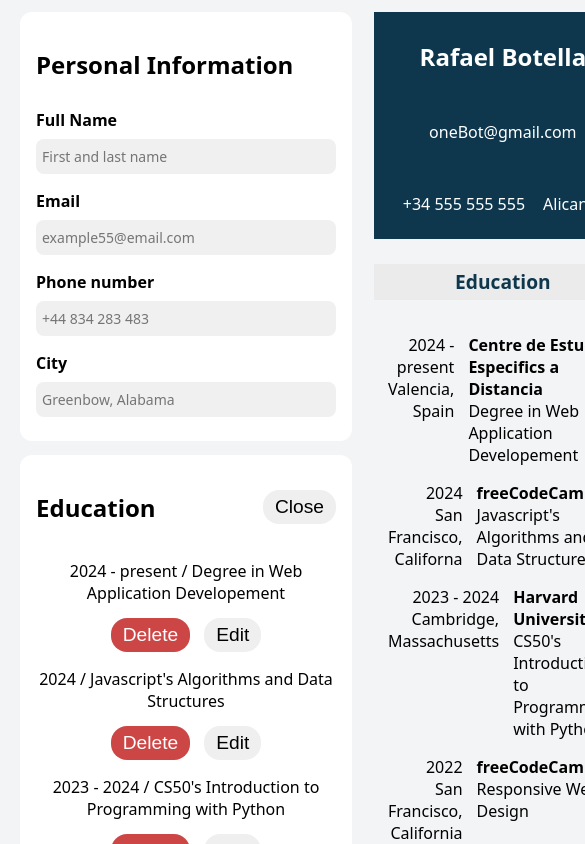
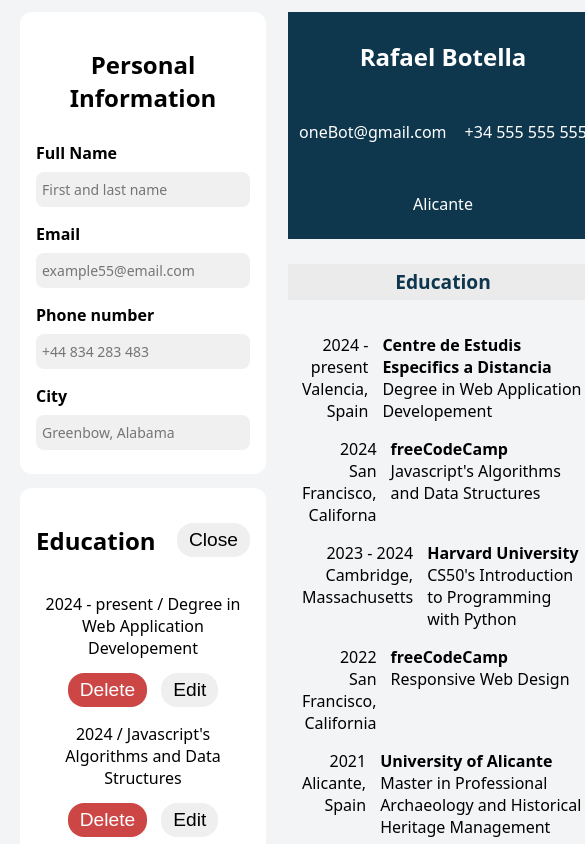
Before and after one commit to rafabo7/top-cv-application, a React (Vite) app: page / in a window 390 px wide. Shown: the top 844 px of the page, 585 px wide, since content can reach past the window. Built offline with nearby package versions, Linux system fonts and the light colour scheme.

Commit message:
Almost responsive

```diff
--- a/index.html
+++ b/index.html
@@ -3,7 +3,7 @@
   <head>
     <meta charset="UTF-8" />
     <link rel="icon" type="image/svg+xml" href="./src/assets/square-cv-svgrepo-com.svg" />
-    <meta name="viewport" content="width=device-width, initial-scale=1.0" />
+    <meta name="viewport" content="width=device-width, initial-scale=1" />
     <title>CV maker</title>
   </head>
   <body>
--- a/src/Styles/EdExDisplay.css
+++ b/src/Styles/EdExDisplay.css
@@ -5,6 +5,7 @@
     justify-content: center;
     align-items: center;
     gap: 14px;
+    max-width: 340px;
 }
 
 
--- a/src/Styles/InputField.css
+++ b/src/Styles/InputField.css
@@ -2,7 +2,7 @@
     display: flex;
     flex-direction: column;
     text-align: left;
-    width: 300px;
+    width: 100%;
     gap: 8px;
     padding: 8px 0;
 
--- a/src/Styles/Interface.css
+++ b/src/Styles/Interface.css
@@ -4,5 +4,6 @@
     flex-direction: column;
     gap: 14px;
     flex-shrink: 2;
+    max-width: 340px;
 
 }
--- a/src/Styles/Output.css
+++ b/src/Styles/Output.css
@@ -2,6 +2,7 @@
     display: flex;
     flex-direction: column;
     gap: 12px;
+    min-width: 310px;
 }
 
 .output .resume-header {
```
